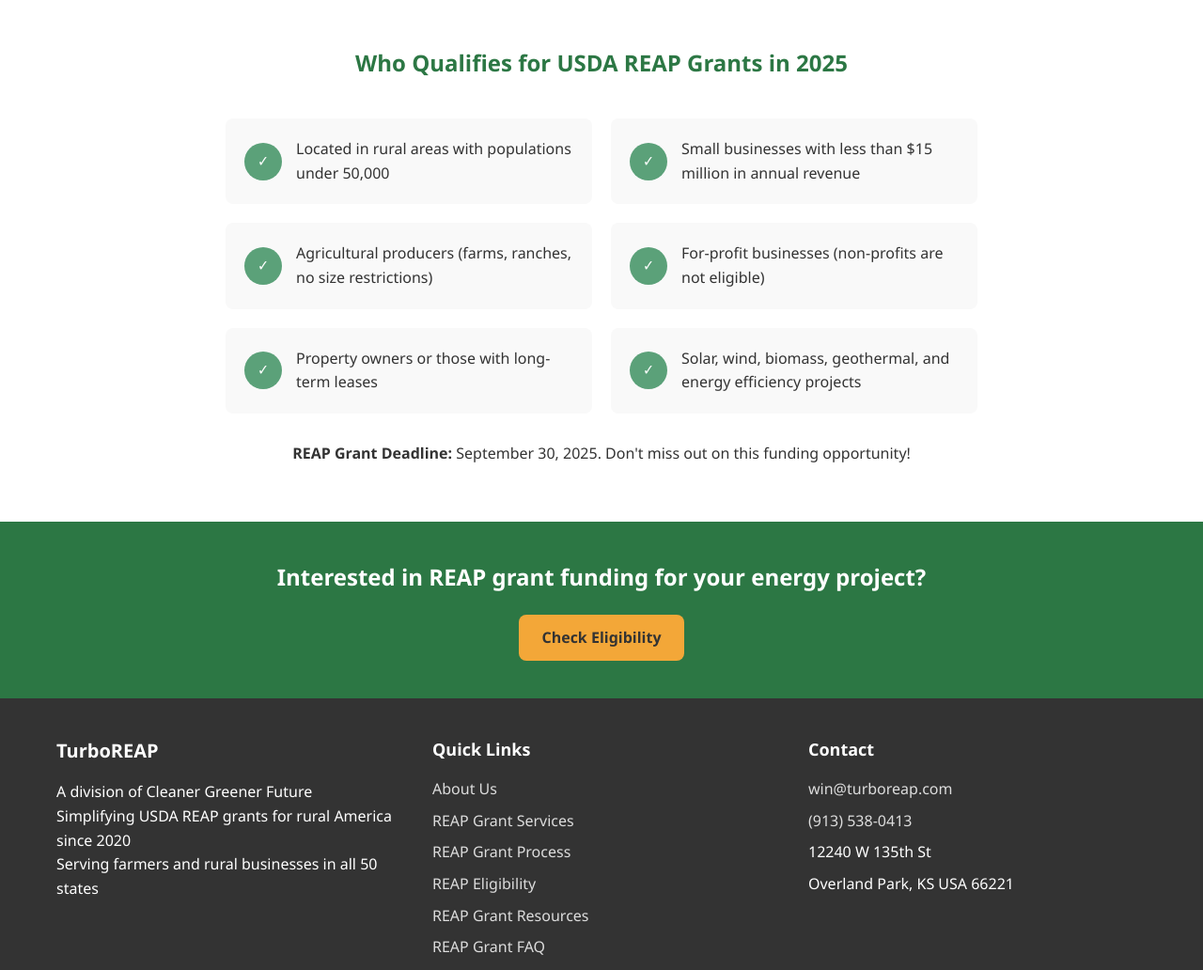
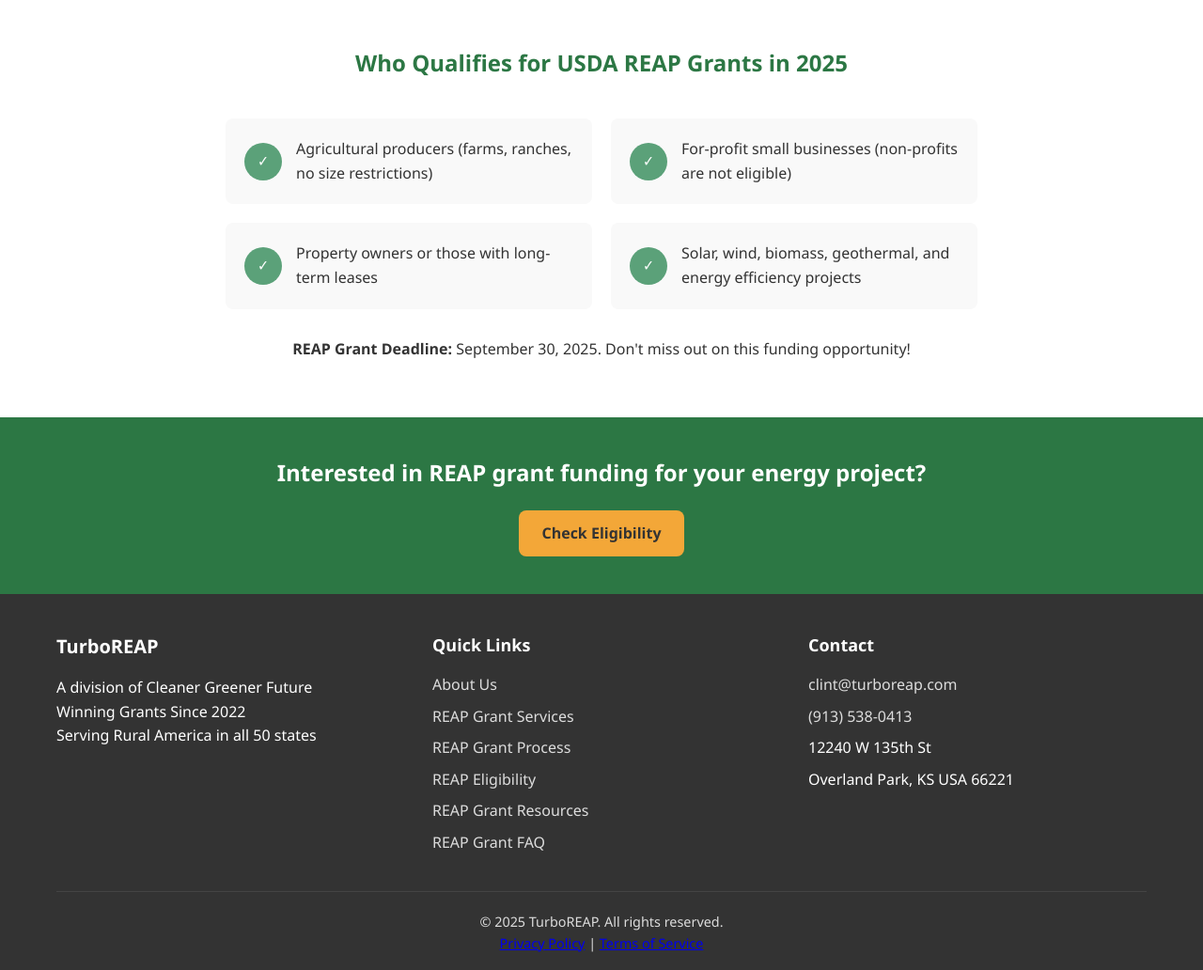
Before and after one commit to FiftyClint/turboreap-site, a plain HTML site: page index.html in a window 1280 px wide. Shown: the part 2800-3832 px from the top of the page at 94% size. Drawn offline with Linux system fonts and the light colour scheme.

Commit message:
Update index.html

```diff
--- a/index.html
+++ b/index.html
@@ -34,7 +34,7 @@
         "addressCountry": "US"
       },
       "telephone": "+19135380413",
-      "email": "win@turboreap.com",
+      "email": "clint@turboreap.com",
       "priceRange": "$",
       "openingHoursSpecification": {
         "@type": "OpeningHoursSpecification",
@@ -501,7 +501,7 @@
         <div class="container">
             <h1>Simplifying REAP Grants for Rural Energy Projects</h1>
             <p>Helping farms and rural businesses access up to 50% funding for renewable energy and efficiency improvements.</p>
-            <a href="#qualify" class="cta-button">Check Your Eligibility</a>
+            <a href="https://form.jotform.com/250994639755172" class="cta-button">Check Your Eligibility</a>
         </div>
     </section>
 
@@ -574,7 +574,7 @@
                 <p>"They made a scary and complicated government grant process feel easy."</p>
                 <div class="customer-info">
                     <div class="customer-image">
-                        <img src="/api/placeholder/50/50" alt="Lucas Grounds">
+                        <img src="https://www.facebook.com/photo/?fbid=420837806709315&set=a.420837763375986" alt="Lucas Grounds">
                     </div>
                     <div class="customer-name">
                         <h4>Lucas Grounds</h4>
@@ -638,19 +638,11 @@
             <div class="qualification-list">
                 <div class="qualification-item">
                     <div class="qualification-icon">✓</div>
-                    <div>Located in rural areas with populations under 50,000</div>
-                </div>
-                <div class="qualification-item">
-                    <div class="qualification-icon">✓</div>
-                    <div>Small businesses with less than $15 million in annual revenue</div>
-                </div>
-                <div class="qualification-item">
-                    <div class="qualification-icon">✓</div>
                     <div>Agricultural producers (farms, ranches, no size restrictions)</div>
                 </div>
                 <div class="qualification-item">
                     <div class="qualification-icon">✓</div>
-                    <div>For-profit businesses (non-profits are not eligible)</div>
+                    <div>For-profit small businesses (non-profits are not eligible)</div>
                 </div>
                 <div class="qualification-item">
                     <div class="qualification-icon">✓</div>
@@ -680,8 +672,8 @@
                 <div class="footer-info">
                     <div class="footer-logo">TurboREAP</div>
                     <p>A division of Cleaner Greener Future</p>
-                    <p>Simplifying USDA REAP grants for rural America since 2020</p>
-                    <p>Serving farmers and rural businesses in all 50 states</p>
+                    <p>Winning Grants Since 2022</p>
+                    <p>Serving Rural America in all 50 states</p>
                 </div>
                 <div class="footer-links">
                     <h3>Quick Links</h3>
@@ -697,7 +689,7 @@
                 <div id="contact" class="footer-links">
                     <h3>Contact</h3>
                     <ul>
-                        <li><a href="mailto:win@turboreap.com">win@turboreap.com</a></li>
+                        <li><a href="mailto:clint@turboreap.com">clint@turboreap.com</a></li>
                         <li><a href="tel:+19135380413">(913) 538-0413</a></li>
                         <li>12240 W 135th St</li>
                         <li>Overland Park, KS USA 66221</li>
```
